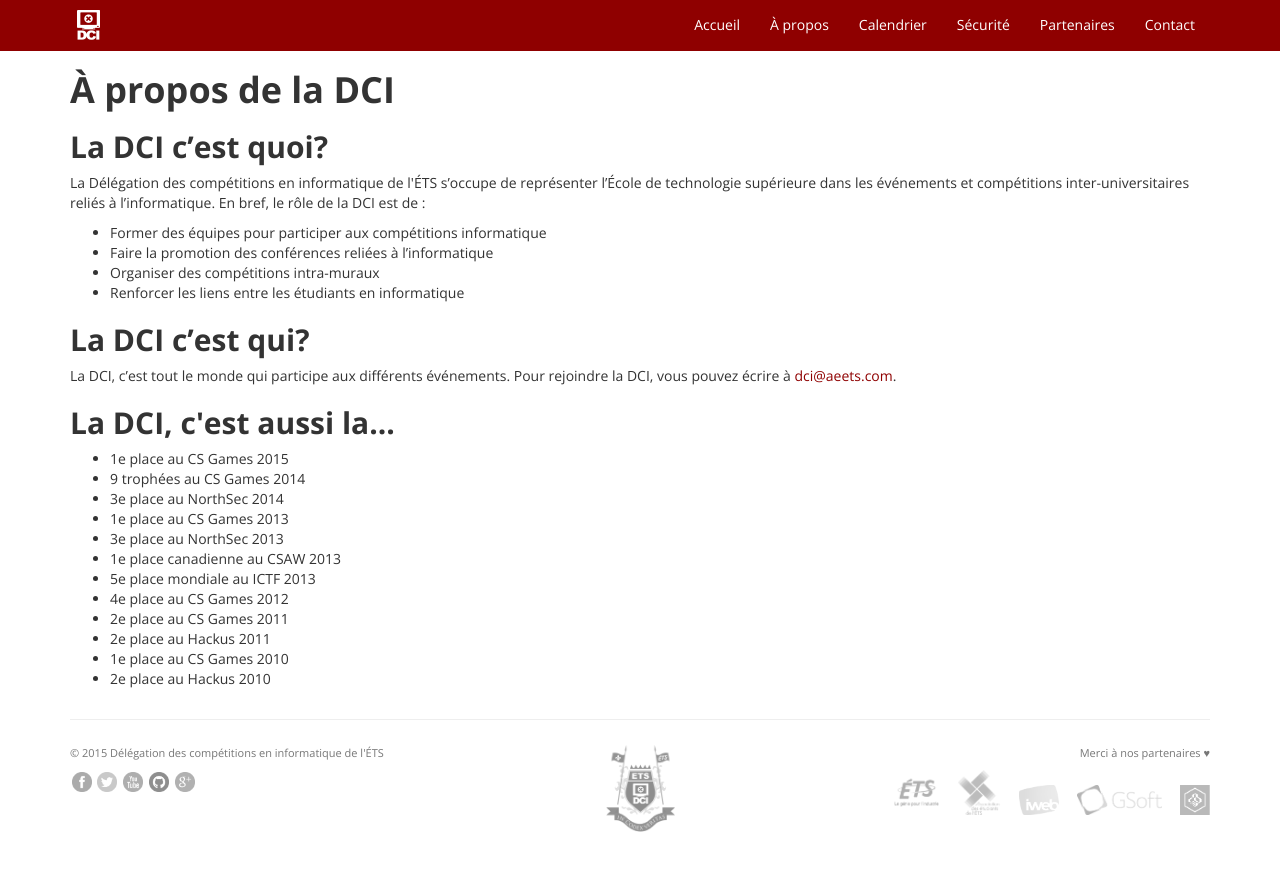
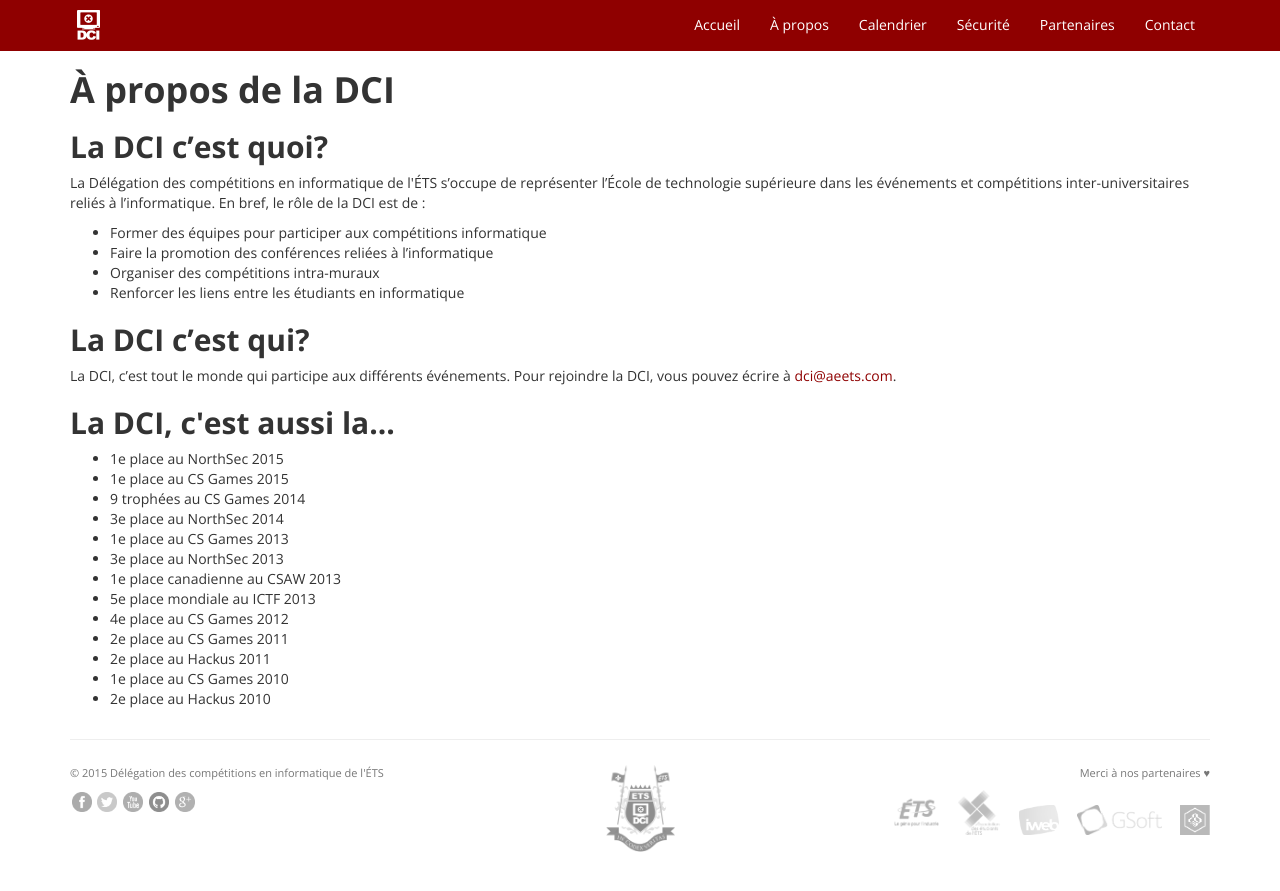
Before and after one commit to dciets/dciets.github.io, a Jekyll site: the page built from a-propos-dci.html, in a window 1280 px wide. Shown: the top 891 px of the page. Built offline with Jekyll 4.4.1, drawn with Linux system fonts in a browser that asks for light colours; Markdown is read by kramdown in place of the engine named in the settings.

Commit message:
Ajout du résultat du NorthSec 2015
+ Fix du whitespace des CS Games 2015

```diff
--- a/a-propos-dci.html
+++ b/a-propos-dci.html
@@ -24,7 +24,8 @@ title: "À propos de la DCI"
 		</p>
 		<h2>La DCI, c'est aussi la...</h2>
 		<ul>
-            <li>1e place au CS Games 2015</li>
+			<li>1e place au NorthSec 2015</li>
+			<li>1e place au CS Games 2015</li>
 			<li>9 trophées au CS Games 2014</li>
 			<li>3e place au NorthSec 2014</li>
 			<li>1e place au CS Games 2013</li>
```
